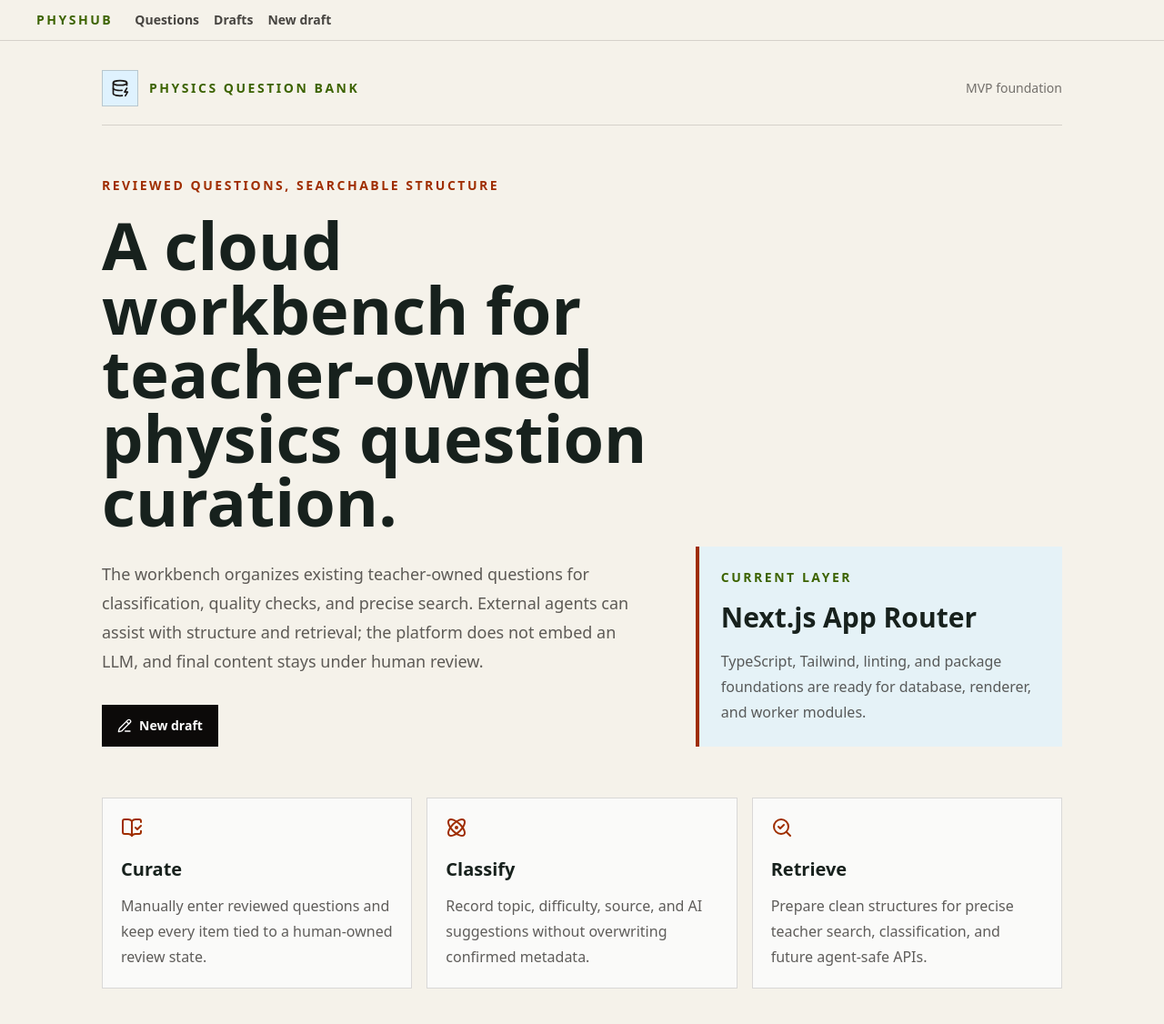
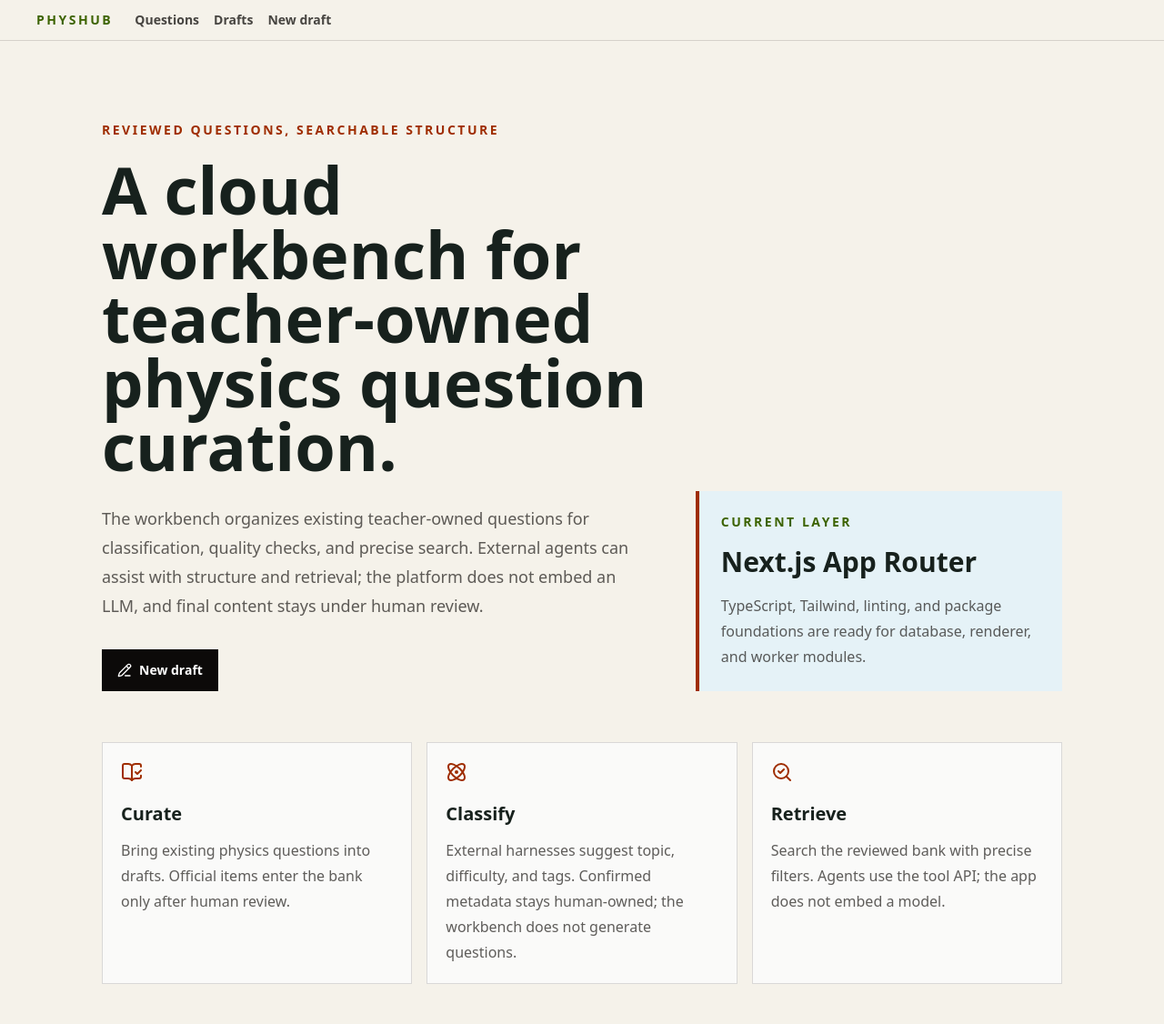
Before and after one commit to tdcasual/Physhub, a Next.js app: page / in a window 1280 px wide. Shown: the top 1126 px of the page at 91% size. Built offline with nearby package versions, Linux system fonts and the light colour scheme.

Commit message:
fix: address review feedback for README and dashboard nav

```diff
--- a/app/page.tsx
+++ b/app/page.tsx
@@ -1,22 +1,23 @@
 import Link from "next/link";
-import { Atom, BookOpenCheck, DatabaseZap, PencilLine, SearchCheck } from "lucide-react";
+import { Atom, BookOpenCheck, PencilLine, SearchCheck } from "lucide-react";
 
 const workflow = [
   {
     title: "Curate",
     detail:
-      "Manually enter reviewed questions and keep every item tied to a human-owned review state.",
+      "Bring existing physics questions into drafts. Official items enter the bank only after human review.",
     icon: BookOpenCheck,
   },
   {
     title: "Classify",
-    detail: "Record topic, difficulty, source, and AI suggestions without overwriting confirmed metadata.",
+    detail:
+      "External harnesses suggest topic, difficulty, and tags. Confirmed metadata stays human-owned; the workbench does not generate questions.",
     icon: Atom,
   },
   {
     title: "Retrieve",
     detail:
-      "Prepare clean structures for precise teacher search, classification, and future agent-safe APIs.",
+      "Search the reviewed bank with precise filters. Agents use the tool API; the app does not embed a model.",
     icon: SearchCheck,
   },
 ];
@@ -25,18 +26,6 @@ export default function Home() {
   return (
     <main className="min-h-screen bg-[var(--background)] text-[var(--foreground)]">
       <section className="mx-auto flex min-h-screen w-full max-w-6xl flex-col justify-between px-6 py-8 sm:px-10 lg:px-12">
-        <header className="flex items-center justify-between border-b border-stone-900/15 pb-5">
-          <div className="flex items-center gap-3">
-            <div className="grid size-10 place-items-center border border-stone-900/20 bg-sky-100 text-stone-900">
-              <DatabaseZap aria-hidden="true" className="size-5" />
-            </div>
-            <span className="text-sm font-semibold uppercase tracking-[0.18em] text-lime-800">
-              Physics Question Bank
-            </span>
-          </div>
-          <span className="text-sm text-stone-900/60">MVP foundation</span>
-        </header>
-
         <div className="grid gap-12 py-14 lg:grid-cols-[1.2fr_0.8fr] lg:items-end">
           <div className="max-w-3xl">
             <p className="mb-5 text-sm font-semibold uppercase tracking-[0.18em] text-orange-800">
```
Also changed, not shown: 2 other files (tests, documents, lock files or other folders).
